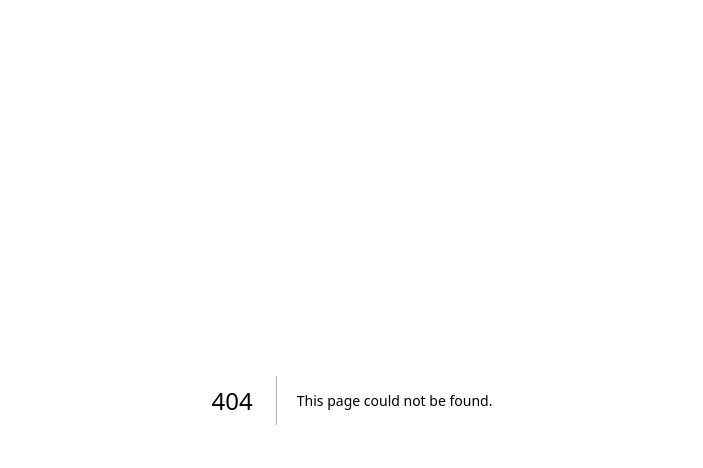
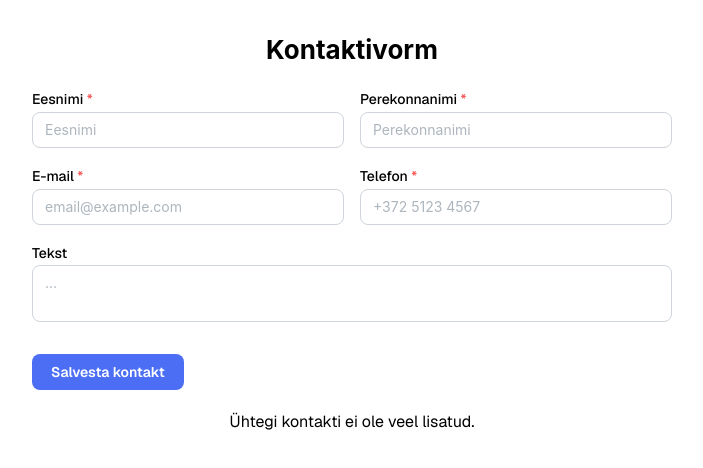
Before and after one commit to renepruu/rakenduste-programeerimine-2025, a Next.js app in the folder 2025-10-03/nextjs--supabase/: page /contacts in a window 1280 px wide. Before the commit this address had no page. Shown: the top 468 px of the page, without its empty margins (288-991 px from the left). Built offline with nearby package versions, Linux system fonts and the light colour scheme.

Commit message:
feat(contacts): add ContactsForm, ContactsList, and ContactsPage
- ContactsForm.tsx: client component for adding new contacts with validation
- ContactsList.tsx: client component to display, edit, and delete contacts
- page.tsx: server component fetching contacts and integrating components

```diff
--- /dev/null
+++ b/2025-10-03/nextjs--supabase/app/contacts/ContactsForm.tsx
@@ -0,0 +1,139 @@
+"use client";
+
+import { useState } from "react";
+import {
+  TextInput,
+  Textarea,
+  Button,
+  Group,
+  Box,
+  Stack,
+  Notification,
+} from "@mantine/core";
+import { useForm } from "@mantine/form";
+
+type Contact = {
+  id: number;
+  name: string;
+  lastName: string;
+  email: string;
+  phone: string;
+  datetime: number;
+  note: string;
+};
+
+type Props = {
+  onAdd: (contact: Contact) => void;
+};
+
+export default function ContactsForm({ onAdd }: Props) {
+  const [loading, setLoading] = useState(false);
+  const [successMsg, setSuccessMsg] = useState<string | null>(null);
+  const [errorMsg, setErrorMsg] = useState<string | null>(null);
+
+  const form = useForm({
+    initialValues: {
+      name: "",
+      lastName: "",
+      email: "",
+      phone: "",
+      note: "",
+    },
+    validate: {
+      name: (v) => (v.trim().length === 0 ? "Eesnimi on nõutud" : null),
+      lastName: (v) =>
+        v.trim().length === 0 ? "Perekonnanimi on nõutud" : null,
+      email: (v) => (/^\S+@\S+\.\S+$/.test(v) ? null : "Sisesta kehtiv e-mail"),
+      phone: (v) =>
+        v.trim().length >= 5 ? null : "Sisesta kehtiv telefoninumber",
+    },
+  });
+
+  async function handleSubmit(values: typeof form.values) {
+    setLoading(true);
+    setErrorMsg(null);
+    setSuccessMsg(null);
+
+    try {
+      const contact: Contact = {
+        id: Date.now(),
+        name: values.name.trim(),
+        lastName: values.lastName.trim(),
+        email: values.email.trim(),
+        phone: values.phone.trim(),
+        datetime: Date.now(),
+        note: values.note.trim(),
+      };
+
+      onAdd(contact);
+      form.reset();
+      setSuccessMsg("Kontakt edukalt lisatud");
+    } catch (err: any) {
+      setErrorMsg(err?.message ?? "Tundmatu viga");
+    } finally {
+      setLoading(false);
+    }
+  }
+
+  return (
+    <Box maw={640} mx="auto">
+      <form onSubmit={form.onSubmit(handleSubmit)}>
+        <Stack>
+          {successMsg && (
+            <Notification color="teal" onClose={() => setSuccessMsg(null)}>
+              {successMsg}
+            </Notification>
+          )}
+          {errorMsg && (
+            <Notification color="red" onClose={() => setErrorMsg(null)}>
+              {errorMsg}
+            </Notification>
+          )}
+
+          <Group grow>
+            <TextInput
+              required
+              label="Eesnimi"
+              placeholder="Eesnimi"
+              {...form.getInputProps("name")}
+            />
+            <TextInput
+              required
+              label="Perekonnanimi"
+              placeholder="Perekonnanimi"
+              {...form.getInputProps("lastName")}
+            />
+          </Group>
+
+          <Group grow>
+            <TextInput
+              required
+              label="E-mail"
+              placeholder="email@example.com"
+              {...form.getInputProps("email")}
+            />
+            <TextInput
+              required
+              label="Telefon"
+              placeholder="+372 5123 4567"
+              {...form.getInputProps("phone")}
+            />
+          </Group>
+
+          <Textarea
+            label="Tekst"
+            placeholder="..."
+            minRows={3}
+            {...form.getInputProps("note")}
+          />
+
+          <Group mt="md">
+            <Button type="submit" loading={loading}>
+              Salvesta kontakt
+            </Button>
+          </Group>
+        </Stack>
+      </form>
+    </Box>
+  );
+}
--- /dev/null
+++ b/2025-10-03/nextjs--supabase/app/contacts/ContactsList.tsx
@@ -0,0 +1,51 @@
+"use client";
+
+import { Card, Text, Group, Stack, Button } from "@mantine/core";
+
+type Contact = {
+  id: number;
+  name: string;
+  lastName: string;
+  email: string;
+  phone: string;
+  datetime: number;
+  note: string;
+};
+
+type Props = {
+  contacts: Contact[];
+  onDelete: (id: number) => void;
+};
+
+export default function ContactsList({ contacts, onDelete }: Props) {
+  if (contacts.length === 0) {
+    return (
+      <Text ta="center" mt="lg">
+        Ühtegi kontakti ei ole veel lisatud.
+      </Text>
+    );
+  }
+
+  return (
+    <Stack>
+      {contacts.map((c) => (
+        <Card key={c.id} withBorder shadow="sm">
+          <Group>
+            <div>
+              <Text fw={600}>
+                {c.name} {c.lastName}
+              </Text>
+              <Text>{c.email}</Text>
+              <Text>{c.phone}</Text>
+              <Text>{new Date(c.datetime).toLocaleString("et-EE")}</Text>
+              {c.note && <Text>{c.note}</Text>}
+            </div>
+            <Button color="red" variant="light" onClick={() => onDelete(c.id)}>
+              Kustuta
+            </Button>
+          </Group>
+        </Card>
+      ))}
+    </Stack>
+  );
+}
--- /dev/null
+++ b/2025-10-03/nextjs--supabase/app/contacts/page.tsx
@@ -0,0 +1,40 @@
+"use client";
+
+import { useState } from "react";
+import ContactsForm from "./ContactsForm";
+import ContactsList from "./ContactsList";
+import { Title, Container } from "@mantine/core";
+
+type Contact = {
+  id: number;
+  name: string;
+  lastName: string;
+  email: string;
+  phone: string;
+  datetime: number;
+  note: string;
+};
+
+export default function ContactsPage() {
+  const [contacts, setContacts] = useState<Contact[]>([]);
+
+  function handleAdd(contact: Contact) {
+    setContacts((prev) => [contact, ...prev]);
+  }
+
+  function handleDelete(id: number) {
+    setContacts((prev) => prev.filter((c) => c.id !== id));
+  }
+
+  return (
+    <Container size="md" py="xl">
+      <Title order={2} mb="lg" ta="center">
+        Kontaktivorm
+      </Title>
+
+      <ContactsForm onAdd={handleAdd} />
+
+      <ContactsList contacts={contacts} onDelete={handleDelete} />
+    </Container>
+  );
+}
```
